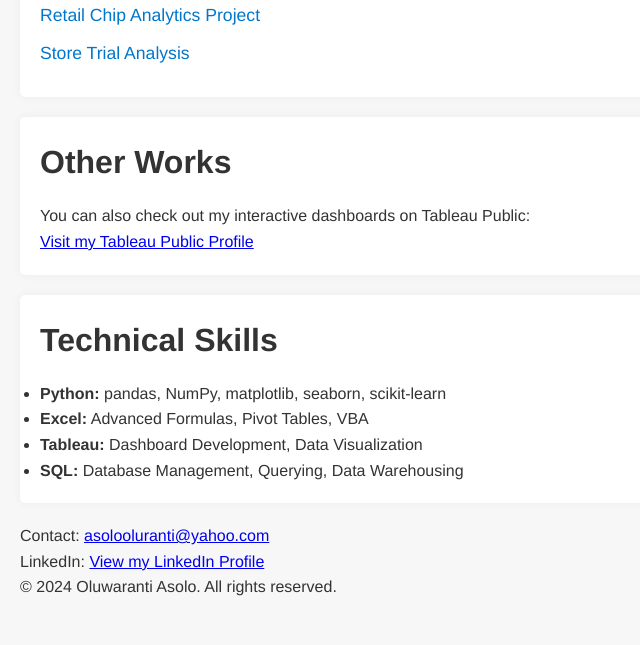
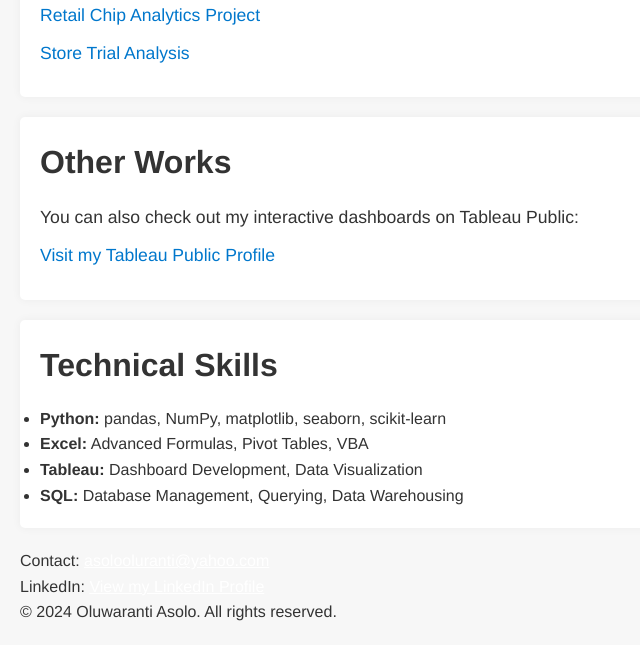
Before and after one commit to sartguru/sartguru.github.io, a plain HTML site: page index.html in a window 1280 px wide. Shown: the part 587-1232 px from the top of the page, without its empty margins (0-640 px from the left). Before the commit the page ends 1207 px from the top, so only its background shows below. Drawn offline with Linux system fonts and the light colour scheme.

Commit message:
Update styles.css

```diff
--- a/styles.css
+++ b/styles.css
@@ -85,5 +85,43 @@ section h2 {
 #projects ul li a:hover {
   color: #005fa3;
 }
+/* Style for the Other Work section */
+#other-work {
+  padding: 20px;
+  margin-bottom: 20px;
+  background: #fff;
+  border-radius: 5px;
+  box-shadow: 0 0 10px rgba(0,0,0,0.05);
+}
+
+#other-work h2 {
+  font-size: 2rem;
+  color: #333;
+  margin-bottom: 15px;
+}
+
+#other-work p {
+  font-size: 1.1rem;
+  margin-bottom: 10px;
+}
+
+#other-work a {
+  color: #0077cc;
+  text-decoration: none;
+  transition: color 0.3s ease;
+}
+
+#other-work a:hover {
+  color: #005fa3;
+}
+footer a {
+  color: #fff;
+  text-decoration: underline;
+  transition: color 0.3s ease;
+}
+
+footer a:hover {
+  color: #ffdd57;  /* A contrasting color for hover effect */
+}
 
 /* Skil
```
